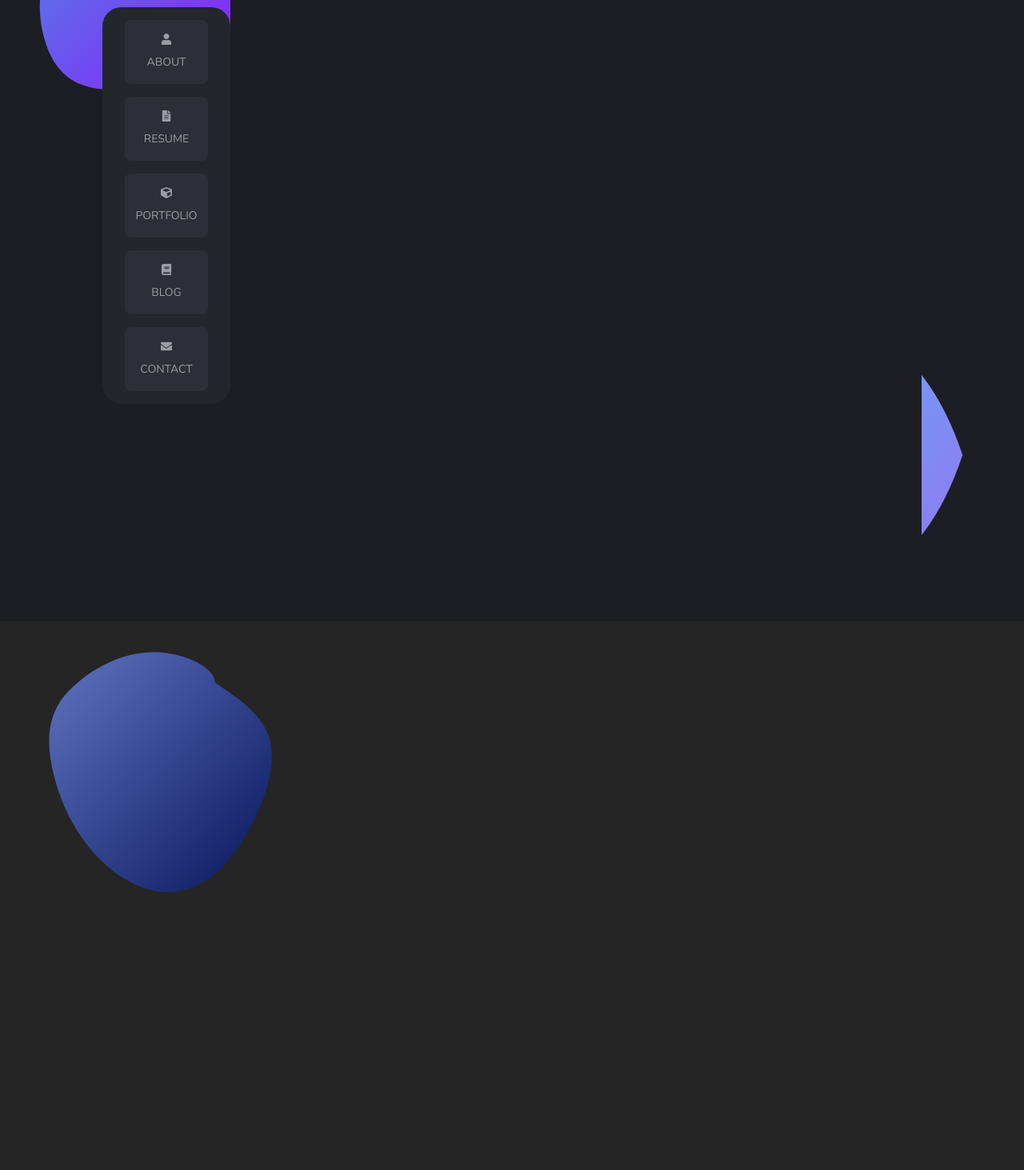
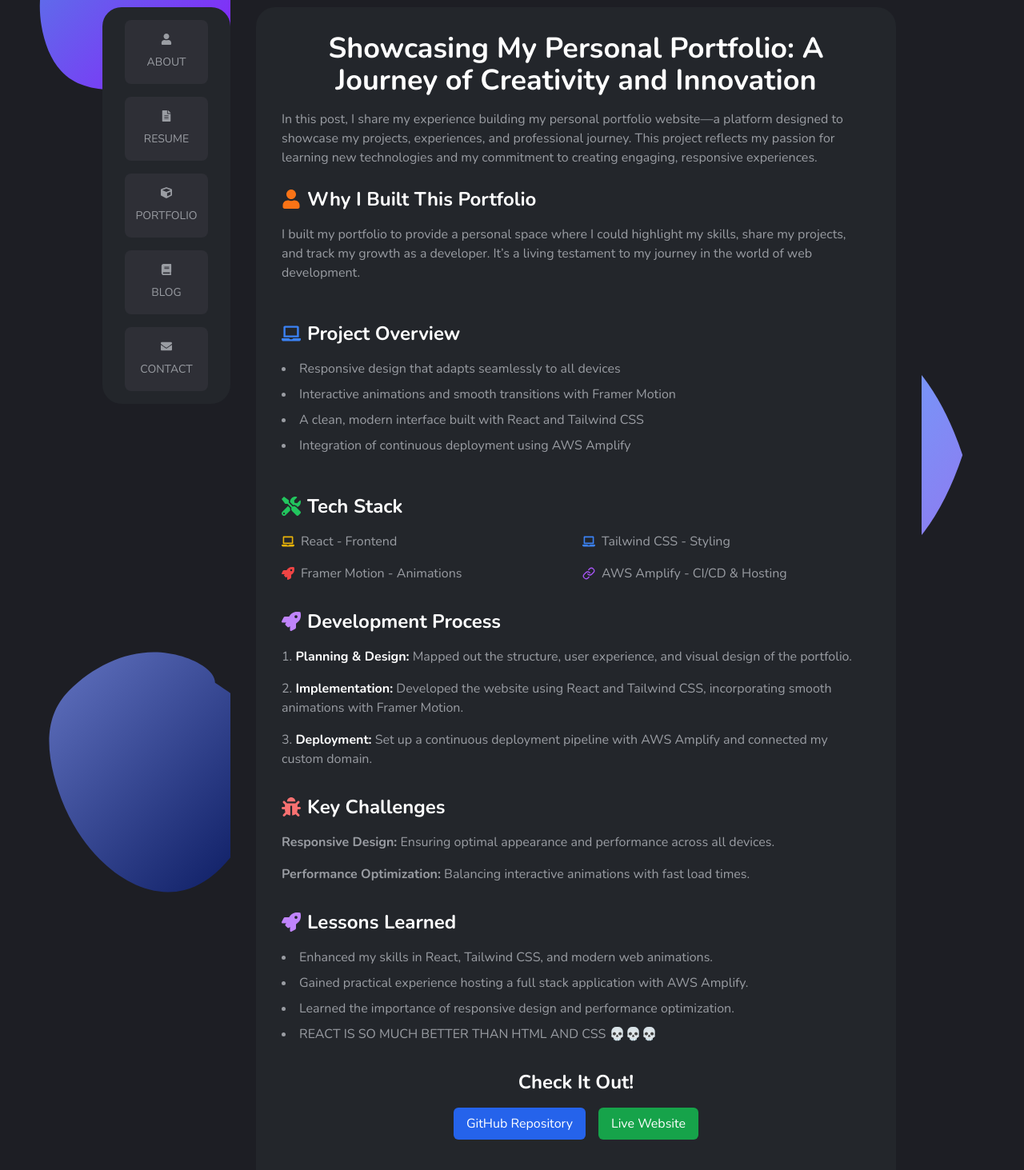
Before and after one commit to Gal-Y/personal-portfolio, a React (Create React App) app: page /blogPosts/pport in a window 1280 px wide. Shown: the part 223-1686 px from the top of the page at 80% size. Before the commit the page ends 1384 px from the top, so only its background shows below. Built offline with nearby package versions, Linux system fonts and the light colour scheme.

Commit message:
added personal portfolio

```diff
--- a/src/App.js
+++ b/src/App.js
@@ -13,7 +13,7 @@ import SvgDecorationRight from './components/SvgDecorationRight';
 import { BrowserRouter as Router, Route, Routes } from 'react-router-dom';
 import CJoyBlog from './components/BlogPosts/CJoyBlog';
 import CConBlog from './components/BlogPosts/CConBlog';
-
+import PPortBlog from './components/BlogPosts/PPortBlog';
 function App() {
   return (
     <Router>
@@ -48,6 +48,7 @@ function App() {
                   <Route path="/blog" element={<Blog />} />
                   <Route path="/blogPosts/cjoy" element={<CJoyBlog />} />
                   <Route path="/blogPosts/ccon" element={<CConBlog />} />
+                  <Route path="/blogPosts/pport" element={<PPortBlog />} />
                   <Route path="/contact" element={<Contact />} />
                 </Routes>
               </div>
--- a/src/components/Blog.js
+++ b/src/components/Blog.js
@@ -19,6 +19,14 @@ const blogPosts = [
     date: '11/09/2024',
     image: require('../assets/currencyblog.png'),
     link: '/blogPosts/ccon',
+  },
+  {
+    id: 3,
+    title: 'Personal Portfolio Rationale',
+    description: 'Display my projects and experiences.',
+    date: '15/01/2025',
+    image: require('../assets/personalblog.png'),
+    link: '/blogPosts/pport',
   },
 ];
 
--- /dev/null
+++ b/src/components/BlogPosts/PPortBlog.js
@@ -0,0 +1,133 @@
+import React from 'react';
+import { FaUser, FaLaptop, FaTools, FaRocket, FaBug } from 'react-icons/fa';
+import { FiLink } from 'react-icons/fi';
+
+const PPortBlog = () => {
+  return (
+    <div className="bg-[#23262b] text-white p-8 rounded-3xl w-full max-w-screen-lg mx-auto">
+      <h1 className="text-4xl font-bold mb-4">
+        Showcasing My Personal Portfolio: A Journey of Creativity and Innovation
+      </h1>
+
+      <p className="text-[#9a9da3] mb-6 text-left">
+        In this post, I share my experience building my personal portfolio website—a platform designed to showcase my projects, experiences, and professional journey.
+        This project reflects my passion for learning new technologies and my commitment to creating engaging, responsive experiences.
+      </p>
+
+      {/* Why I Built It */}
+      <section className="mb-12">
+        <h2 className="text-2xl font-bold mb-4 flex items-center">
+          <FaUser className="text-orange-500 mr-2" /> Why I Built This Portfolio
+        </h2>
+        <p className="text-[#9a9da3] text-left">
+          I built my portfolio to provide a personal space where I could highlight my skills, share my projects, and track my growth as a developer. It’s a living testament to my journey in the world of web development.
+        </p>
+      </section>
+
+      {/* Project Overview */}
+      <section className="mb-12">
+        <h2 className="text-2xl font-bold mb-4 flex items-center">
+          <FaLaptop className="text-blue-500 mr-2" /> Project Overview
+        </h2>
+        <ul className="list-disc list-inside text-[#9a9da3] space-y-2 text-left">
+          <li>Responsive design that adapts seamlessly to all devices</li>
+          <li>Interactive animations and smooth transitions with Framer Motion</li>
+          <li>A clean, modern interface built with React and Tailwind CSS</li>
+          <li>Integration of continuous deployment using AWS Amplify</li>
+        </ul>
+      </section>
+
+      {/* Tech Stack */}
+      <section className="mb-8">
+        <h2 className="text-2xl font-bold mb-4 flex items-center">
+          <FaTools className="text-green-500 mr-2" /> Tech Stack
+        </h2>
+        <div className="grid grid-cols-2 gap-4 text-[#9a9da3]">
+          <div className="flex items-center">
+            <FaLaptop className="text-yellow-500 mr-2" /> React - Frontend
+          </div>
+          <div className="flex items-center">
+            <FaLaptop className="text-blue-500 mr-2" /> Tailwind CSS - Styling
+          </div>
+          <div className="flex items-center">
+            <FaRocket className="text-red-500 mr-2" /> Framer Motion - Animations
+          </div>
+          <div className="flex items-center">
+            <FiLink className="text-purple-500 mr-2" /> AWS Amplify - CI/CD & Hosting
+          </div>
+        </div>
+      </section>
+
+      {/* Development Process */}
+      <section className="mb-8">
+        <h2 className="text-2xl font-bold mb-4 flex items-center">
+          <FaRocket className="text-purple-400 mr-2" /> Development Process
+        </h2>
+        <ol className="list-decimal list-inside text-[#9a9da3] space-y-4 text-left">
+          <li>
+            <strong className="text-white">Planning & Design:</strong> Mapped out the structure, user experience, and visual design of the portfolio.
+          </li>
+          <li>
+            <strong className="text-white">Implementation:</strong> Developed the website using React and Tailwind CSS, incorporating smooth animations with Framer Motion.
+          </li>
+          <li>
+            <strong className="text-white">Deployment:</strong> Set up a continuous deployment pipeline with AWS Amplify and connected my custom domain.
+          </li>
+        </ol>
+      </section>
+
+      {/* Key Challenges */}
+      <section className="mb-8">
+        <h2 className="text-2xl font-bold mb-4 flex items-center">
+          <FaBug className="text-red-400 mr-2" /> Key Challenges
+        </h2>
+        <div className="space-y-4 text-[#9a9da3] text-left">
+          <div>
+            <strong>Responsive Design:</strong> Ensuring optimal appearance and performance across all devices.
+          </div>
+          <div>
+            <strong>Performance Optimization:</strong> Balancing interactive animations with fast load times.
+          </div>
+        </div>
+      </section>
+
+      {/* Lessons Learned */}
+      <section className="mb-8">
+        <h2 className="text-2xl font-bold mb-4 flex items-center">
+          <FaRocket className="text-purple-400 mr-2" /> Lessons Learned
+        </h2>
+        <ul className="list-disc list-inside text-[#9a9da3] space-y-2 text-left">
+          <li>Enhanced my skills in React, Tailwind CSS, and modern web animations.</li>
+          <li>Gained practical experience hosting a full stack application with AWS Amplify.</li>
+          <li>Learned the importance of responsive design and performance optimization.</li>
+          <li>REACT IS SO MUCH BETTER THAN HTML AND CSS 💀💀💀</li>
+        </ul>
+      </section>
+
+      {/* Check It Out */}
+      <section className="mb-8 text-center">
+        <h2 className="text-2xl font-bold mb-4">Check It Out!</h2>
+        <div className="flex justify-center space-x-4">
+          <a
+            href="https://github.com/Gal-Y/Personal-Portfolio"
+            target="_blank"
+            rel="noopener noreferrer"
+            className="bg-blue-600 hover:bg-blue-700 px-4 py-2 rounded-md text-white transition"
+          >
+            GitHub Repository
+          </a>
+          <a
+            href="https://www.galen-yuan.com"
+            target="_blank"
+            rel="noopener noreferrer"
+            className="bg-green-600 hover:bg-green-700 px-4 py-2 rounded-md text-white transition"
+          >
+            Live Website
+          </a>
+        </div>
+      </section>
+    </div>
+  );
+};
+
+export default PPortBlog;
--- a/src/components/Portfolio.js
+++ b/src/components/Portfolio.js
@@ -5,7 +5,7 @@ import { FaCube, FaCertificate } from 'react-icons/fa';
 // Import your project images
 import ProjectImage1 from '../assets/carnation.png';
 import ProjectImage2 from '../assets/currency.png';
-import ProjectImage3 from '../assets/portfolio.png';
+import ProjectImage3 from '../assets/personal.png';
 
 const Portfolio = () => {
   const [activeTab, setActiveTab] = useState('projects');
```
Also changed, not shown: src/assets/personalblog.png (added).
